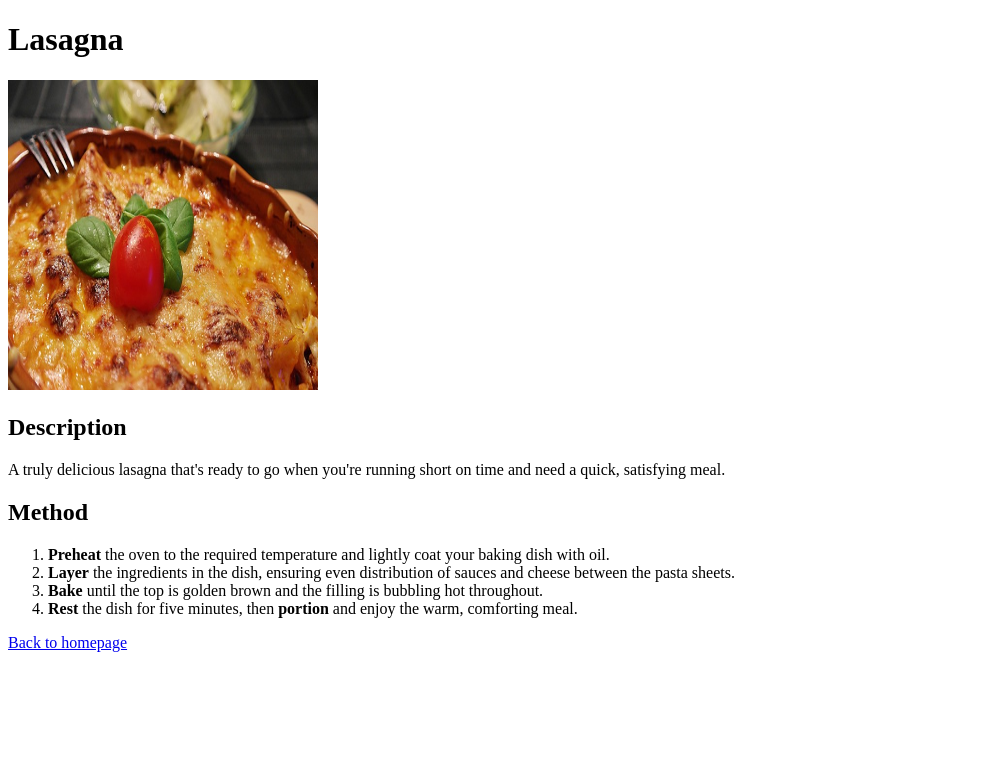
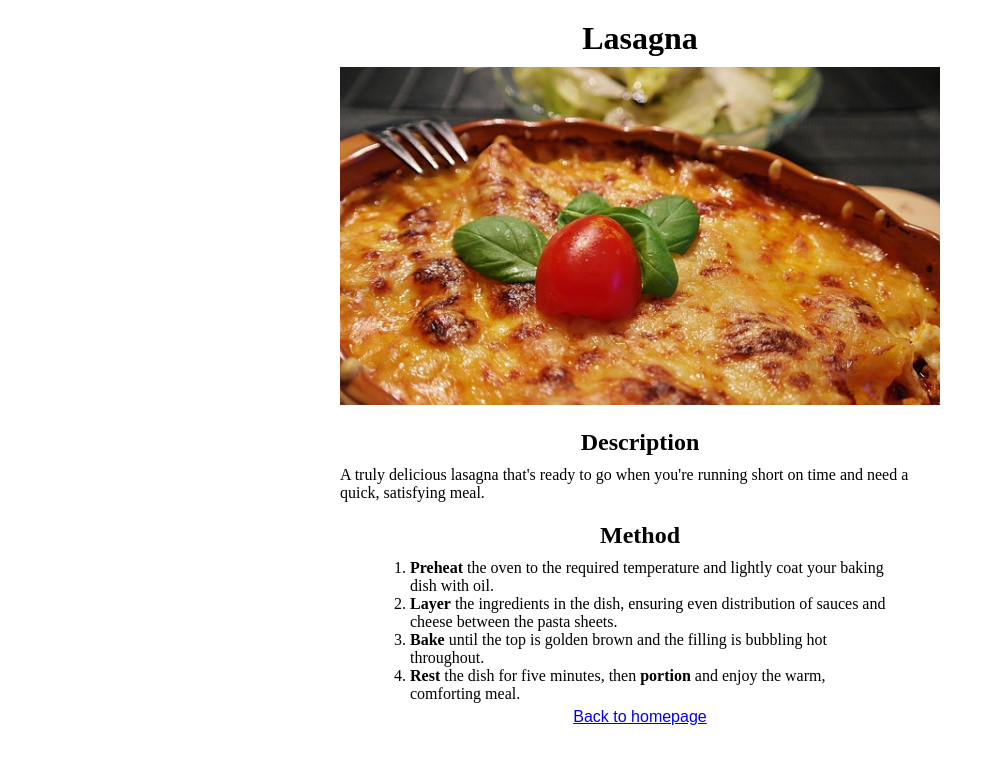
Before and after one commit to beston9449/odin-recipes, a plain HTML site: page recipes/lasagna.html in a window 1280 px wide. Shown: the whole page, without its empty margins (0-995 px from the left). Drawn offline with Linux system fonts and the light colour scheme.

Commit message:
Add additional styling for recipe page

```diff
--- a/recipes/lasagna.html
+++ b/recipes/lasagna.html
@@ -3,43 +3,38 @@
   <head>
     <meta charset="UTF-8" />
     <meta name="viewport" content="width=device-width, initial-scale=1.0" />
-    <link rel="stylesheet" href="styles.css" />
+    <link rel="stylesheet" href="../style.css" />
     <title>Lasagna Recipe</title>
   </head>
   <body>
-    <h1>Lasagna</h1>
-    <img
-      src="../images/lasagne_img.jpg"
-      height="310"
-      width="310"
-      alt="lasagne image"
-    />
+    <div class="center">
+      <h1 class="main-heading">Lasagna</h1>
+      <img src="../images/lasagne_img.jpg" alt="lasagne image" />
       <h2>Description</h2>
       <p>
-      A truly delicious lasagna that's ready to go when you're running short on
-      time and need a quick, satisfying meal.
+        A truly delicious lasagna that's ready to go when you're running short on time and need a
+        quick, satisfying meal.
       </p>
-
       <h2>Method</h2>
       <ol>
         <li>
-        <strong>Preheat</strong> the oven to the required temperature and
-        lightly coat your baking dish with oil.
+          <strong>Preheat</strong> the oven to the required temperature and lightly coat your baking
+          dish with oil.
         </li>
         <li>
-        <strong>Layer</strong> the ingredients in the dish, ensuring even
-        distribution of sauces and cheese between the pasta sheets.
+          <strong>Layer</strong> the ingredients in the dish, ensuring even distribution of sauces
+          and cheese between the pasta sheets.
         </li>
         <li>
-        <strong>Bake</strong> until the top is golden brown and the filling is
-        bubbling hot throughout.
+          <strong>Bake</strong> until the top is golden brown and the filling is bubbling hot
+          throughout.
         </li>
         <li>
-        <strong>Rest</strong> the dish for five minutes, then
-        <strong>portion</strong> and enjoy the warm, comforting meal.
+          <strong>Rest</strong> the dish for five minutes, then <strong>portion</strong> and enjoy
+          the warm, comforting meal.
         </li>
       </ol>
-
+    </div>
     <a href="../index.html">Back to homepage</a>
   </body>
 </html>
--- a/style.css
+++ b/style.css
@@ -3,10 +3,46 @@
   margin: 0px;
 }
 
-body {
+.main-heading {
+  margin-top: 20px;
+  margin-bottom: 10px;
   text-align: center;
 }
 
+img {
+  max-width: 100%;
+  height: auto;
+}
 .card-list {
   padding-top: 20px;
+  text-align: center;
+  background-color: rgb(126, 226, 126);
 }
+
+a {
+  display: block;
+  padding: 5px;
+  font-family: Arial, Helvetica, sans-serif;
+  text-align: center;
+}
+
+.center {
+  max-width: 600px;
+  margin-left: auto;
+  margin-right: auto;
+}
+
+h2 {
+  margin-top: 20px;
+  text-align: center;
+  margin-bottom: 10px;
+}
+
+ol {
+  text-align: left;
+  margin: 0;
+  padding-left: 20px;
+  max-width: 500px;
+  margin-left: auto;
+  margin-right: auto;
+}
```
Also changed, not shown: index.html (+3 -5 lines). Lines whose indentation alone changed are shown as unchanged.
